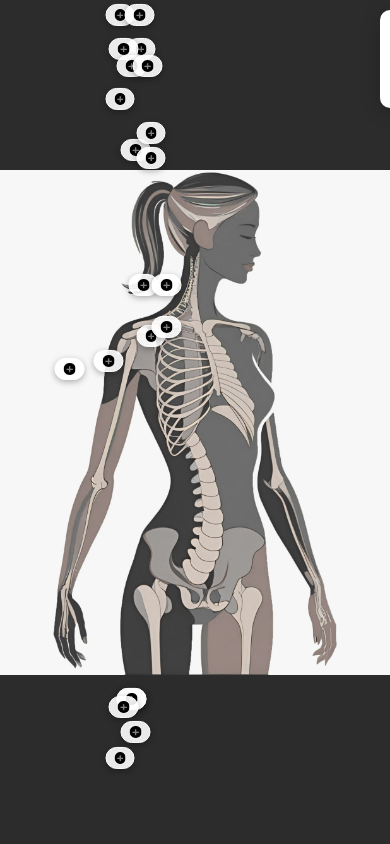
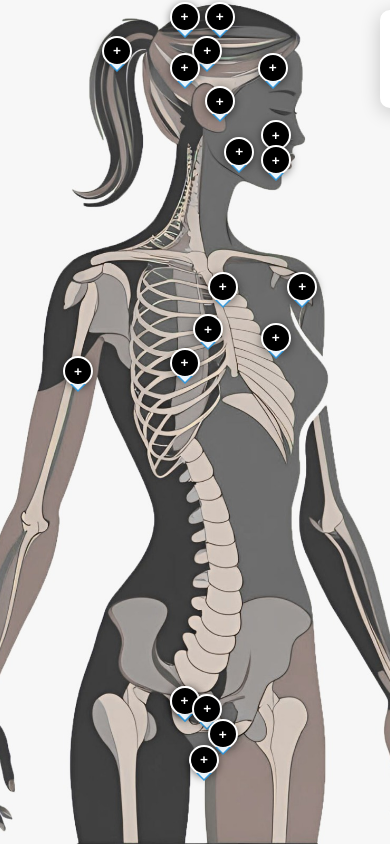
Before and after one commit to ajaved839/humanStructureAdeelRepo, a plain HTML site: page index.html in a window 390 px wide. Drawn offline with Linux system fonts and the light colour scheme.

Commit message:
make it Responseive

```diff
--- a/index.html
+++ b/index.html
@@ -16,8 +16,10 @@
         <!-- Interactive labels positioned over anatomy parts -->
         <div class="labels-container">
             <!-- Hair changes -->
-            <div class="label" data-part="skull" style="top: 6%; left: 45%;">
-                <img src="ref.jpeg" alt="Skull" class="label-text" style="width: 30%; height: auto;">
+            <div class="label" data-part="skull" style="top: 6%;left: 45%;">
+                <div class="label-text">
+                    +
+                </div>
                 <div class="label-info">
                     <h3>Hair changes</h3>
                     <p>Hair might start to thin across your whole scalp or just around the crown or sides. It can also become more brittle, and any new growth tends to be finer than before.</p>
@@ -25,8 +27,10 @@
             </div>
 
             <!-- Anxiety -->
-            <div class="label" data-part="clavicle" style="top: 8%; right: 35%; top: 2%;">
-                <img src="ref.jpeg" alt="Clavicle" class="label-text" style="width: 30%; height: auto;">
+            <div class="label" data-part="clavicle" style="top: 8%; right: 48%; top: 2%;">
+                 <div class="label-text">
+                    +
+                </div>
                 <div class="label-info">
                     <h3>Anxiety</h3>
                     <p>A common feeling that can leave you stressed, afraid, or on edge. Sometimes it even shows up as physical symptoms, like a racing heart, and it can make things like hot flashes feel even more intense.</p>
@@ -34,8 +38,10 @@
             </div>
 
              <!-- Loss of confidence and self-esteem -->
-             <div class="label" data-part="clavicle" style="top: 8%; right: 30%; top: 2%;">
-                <img src="ref.jpeg" alt="Clavicle" class="label-text" style="width: 30%; height: auto;">
+             <div class="label" data-part="clavicle" style="top: 8%; right: 45%; top: 2%;">
+                 <div class="label-text">
+                    +
+                </div>
                 <div class="label-info">
                     <h3>Loss of confidence and self-esteem</h3>
                     <p>As with most symptoms of the menopause, loss of confidence may result from the reduction in estrogen and possibly testosterone. Many women feel like they don’t recognize themselves or they feel “a shift”. It’s difficult for them to describe but a studied phenomenon that has been noted in perimenopause and menopause and significantly affects many women’s lives.</p>
@@ -43,8 +49,10 @@
             </div>
 
              <!-- Insomniam -->
-             <div class="label" data-part="clavicle" style="top: 8%; right: 34%; top: 6%;">
-                <img src="ref.jpeg" alt="Clavicle" class="label-text" style="width: 30%; height: auto;">
+             <div class="label" data-part="clavicle" style="top: 8%; right: 49%; top: 6%;">
+                 <div class="label-text">
+                    +
+                </div>
                 <div class="label-info">
                     <h3>Insomniam</h3>
                     <p>Difficulty falling asleep. Many women have difficulty staying asleep as well.</p>
@@ -52,8 +60,10 @@
             </div>
 
              <!-- Brain Fog -->
-             <div class="label" data-part="clavicle" style="top: 8%; right: 32%; top: 8%;">
-                <img src="ref.jpeg" alt="Clavicle" class="label-text" style="width: 30%; height: auto;">
+             <div class="label" data-part="clavicle" style="top: 8%; right: 47%; top: 8%;">
+                 <div class="label-text">
+                    +
+                </div>
                 <div class="label-info">
                     <h3>Brain Fog</h3>
                     <p>Often described as a feeling of mental cloudiness, forgetfulness, or confusion. It’s when your thinking feels slow or fuzzy—you might have trouble focusing, forget things more easily, or struggle to find the right words.</p>
@@ -62,8 +72,10 @@
 
 
               <!-- Depression -->
-              <div class="label" data-part="clavicle" style="top: 8%; right: 28%; top: 8%;">
-                <img src="ref.jpeg" alt="Clavicle" class="label-text" style="width: 30%; height: auto;">
+              <div class="label" data-part="clavicle" style="top: 8%; right: 43%; top: 8%;">
+                 <div class="label-text">
+                    +
+                </div>
                 <div class="label-info">
                     <h3>Depression</h3>
                     <p>Depression can leave you feeling sad, low, and uninterested in things you usually enjoy, and it can range from mild to severe and last for different lengths of time. It’s a common part of menopause that often goes unnoticed.</p>
@@ -71,8 +83,10 @@
             </div>
 
              <!-- Tinnitus -->
-             <div class="label" data-part="clavicle" style="top: 8%; right: 35%; top: 12%;">
-                <img src="ref.jpeg" alt="Clavicle" class="label-text" style="width: 30%; height: auto;">
+             <div class="label" data-part="clavicle" style="top: 8%; right: 45%; top: 12%;">
+                 <div class="label-text">
+                    +
+                </div>
                 <div class="label-info">
                     <h3>Tinnitus</h3>
                     <p>You might start noticing sounds that aren’t actually there, like ringing, buzzing, roaring, hissing, or clicking in your ears. These noises can be quiet or loud, and they might come and go or stick around.</p>
@@ -80,8 +94,10 @@
             </div>
 
             <!-- Dental Problems -->
-            <div class="label" data-part="clavicle" style="top: 8%; right: 31%; top: 18%;">
-                <img src="ref.jpeg" alt="Clavicle" class="label-text" style="width: 30%; height: auto;">
+            <div class="label" data-part="clavicle" style="top: 8%; right: 46%; top: 18%;">
+                 <div class="label-text">
+                    +
+                </div>
                 <div class="label-info">
                     <h3>Dental Problems</h3>
                     <p>Gum disease and tooth decay can become more common during menopause. With less estrogen, you might get a dry mouth, which makes it easier for germs to stick around.</p>
@@ -89,8 +105,10 @@
             </div>
 
             <!-- Dry skin -->
-            <div class="label" data-part="clavicle" style="top: 8%; right: 27%; top: 16%;">
-                <img src="ref.jpeg" alt="Clavicle" class="label-text" style="width: 30%; height: auto;">
+            <div class="label" data-part="clavicle" style="top: 5%; right: 42%; top: 16%;">
+                 <div class="label-text">
+                    +
+                </div>
                 <div class="label-info">
                     <h3>Dry skin</h3>
                     <p>When estrogen drops during perimenopause and menopause, it can really change your skin. You might notice dryness, more wrinkles, acne, or extra facial hair. Skin can also get more delicate and bruise more easily.</p>
@@ -98,8 +116,10 @@
             </div>
 
              <!-- Burning Mouth -->
-             <div class="label" data-part="clavicle" style="top: 8%; right: 27%; top: 19%;">
-                <img src="ref.jpeg" alt="Clavicle" class="label-text" style="width: 30%; height: auto;">
+             <div class="label" data-part="clavicle" style="top: 8%; right: 42%; top: 19%;">
+                 <div class="label-text">
+                    +
+                </div>
                 <div class="label-info">
                     <h3>Burning Mouth</h3>
                     <p>Burning mouth syndrome: sensations like burning, heat, tingling, and pain—sometimes along with other odd feelings—even though there’s no clear sign of damage or injury. Additionally, many women notice changes to the way food tastes.</p>
@@ -108,8 +128,10 @@
 
 
             <!-- Hot flashes and night sweats -->
-            <div class="label" data-part="sternum"  style="top: 8%; right: 29%; top: 34%;">
-                <img src="ref.jpeg" alt="Sternum" class="label-text" style="width: 30%; height: auto;">
+            <div class="label" data-part="sternum"  style="top: 8%; right: 44%; top: 34%;">
+                <div class="label-text">
+                    +
+                </div>
                 <div class="label-info">
                     <h3>Hot flashes and night sweats</h3>
                     <p>Night sweats can show up even if you don’t get daytime hot flashes. Waking up drenched, with sweaty sheets and pajamas is common.</p>
@@ -117,8 +139,10 @@
             </div>
 
             <!-- Joint Pain -->
-            <div class="label" data-part="sternum"  style="top: 8%; right: 23%; top: 34%;">
-                 <img src="ref.jpeg" alt="Sternum" class="label-text" style="width: 30%; height: auto;">
+            <div class="label" data-part="sternum"  style="top: 8%; right:41%; top: 34%;">
+                 <div class="label-text">
+                    +
+                </div>
                 <div class="label-info">
                     <h3>Joint Pain</h3>
                     <p>When estrogen levels drop, it can affect your joints and the connective tissue that holds everything together. This often leads to muscle aches, pains, and stiffness.</p>
@@ -127,8 +151,10 @@
 
 
             <!-- Heart disease -->
-            <div class="label" data-part="sternum"  style="top: 8%; right: 27%; top: 40%;">
-                <img src="ref.jpeg" alt="Sternum" class="label-text" style="width: 30%; height: auto;">
+            <div class="label" data-part="sternum"  style="top: 8%; right: 42%; top: 40%;">
+                <div class="label-text">
+                    +
+                </div>
                 <div class="label-info">
                     <h3>Heart disease</h3>
                     <p>The risk increases after the menopause. Many women will notice increased cholesterol as declining estrogen causes changes to blood vessels, cholesterol and blood</p>
@@ -136,8 +162,10 @@
             </div>
 
             <!-- Palpitations -->
-            <div class="label" data-part="sternum"  style="top: 8%; right: 23%; top: 39%;">
-                <img src="ref.jpeg" alt="Sternum" class="label-text" style="width: 30%; height: auto;">
+            <div class="label" data-part="sternum"  style="top: 8%; right: 39%; top: 39%;">
+                <div class="label-text">
+                    +
+                </div>
                 <div class="label-info">
                     <h3>Palpitations</h3>
                     <p>TMany women feel irregular heart beats during perimenopause and menopause—like your heart is pounding or fluttering in your chest. Although this can be associated with peri/menopause, it's important to be checked out to rule out other causes.</p>
@@ -146,8 +174,10 @@
 
 
             <!-- Shortness of breath -->
-            <div class="label" data-part="sternum"  style="top: 8%; right: 38%; top: 43%;">
-                <img src="ref.jpeg" alt="Sternum" class="label-text" style="width: 30%; height: auto;">
+            <div class="label" data-part="sternum"  style="top: 8%; right: 47%; top: 43%;">
+                <div class="label-text">
+                    +
+                </div>
                 <div class="label-info">
                     <h3>Shortness of breath</h3>
                     <p>Studies show some women experience breathing problems during the perimenopause and menopause transition. Some feel more short of breath than usual, while others notice they get tired faster or can’t exercise like they used to. For some, the change is so subtle they only find out when a doctor checks their lung function.</p>
@@ -157,8 +187,10 @@
 
 
             <!-- Muscle aches and pains -->
-            <div class="label" data-part="sternum"  style="top: 8%; right: 48%; top: 44%;">
-                <img src="ref.jpeg" alt="Sternum" class="label-text" style="width: 30%; height: auto;">
+            <div class="label" data-part="sternum"  style="top: 8%; left: 40%; top: 44%;">
+                <div class="label-text">
+                    +
+                </div>
                 <div class="label-info">
                     <h3>Muscle aches and pains</h3>
                     <p>When estrogen levels drop, it can affect your joints, muscles, and the connective tissue that holds your skeleton together. This can lead to general muscle aches, pains, and stiffness.</p>
@@ -168,8 +200,10 @@
 
 
              <!-- Muscle aches and pains -->
-             <div class="label" data-part="sternum"  style="top: 8%; right: 32%; top: 83%;">
-                <img src="ref.jpeg" alt="Sternum" class="label-text" style="width: 30%; height: auto;">
+             <div class="label" data-part="sternum"  style="top: 8%; right: 47%; top: 83%;">
+                <div class="label-text">
+                    +
+                </div>
                 <div class="label-info">
                     <h3>Muscle aches and pains</h3>
                     <p>When estrogen levels drop, it can affect your joints, muscles, and the connective tissue that holds your skeleton together. This can lead to general muscle aches, pains, and stiffness.</p>
@@ -179,8 +213,10 @@
 
 
              <!-- Low Libido -->
-             <div class="label" data-part="sternum"  style="top: 8%; right: 32%; top: 83%;">
-                <img src="ref.jpeg" alt="Sternum" class="label-text" style="width: 30%; height: auto;">
+             <div class="label" data-part="sternum"  style="top: 8%; right: 47%; top: 83%;">
+                <div class="label-text">
+                    +
+                </div>
                 <div class="label-info">
                     <h3>Low Libido</h3>
                     <p>Libido actually starts in the brain. Many women find they are not interested in sex, although they want to want to be more interested and miss the interest and desire they used to have.</p>
@@ -188,8 +224,10 @@
             </div>
 
             <!-- Bladder infections -->
-            <div class="label" data-part="sternum"  style="top: 8%; right: 34%; top: 84%;">
-                <img src="ref.jpeg" alt="Sternum" class="label-text" style="width: 30%; height: auto;">
+            <div class="label" data-part="sternum"  style="top: 8%; right: 49%; top: 84%;">
+                <div class="label-text">
+                    +
+                </div>
                 <div class="label-info">
                     <h3>Bladder infections</h3>
                     <p>Bladder infections, also known as urinary tract infections (UTIs), are pretty common and can make it painful or cause a burning feeling when you pee.</p>
@@ -199,8 +237,10 @@
 
 
             <!-- Urinary symptoms -->
-            <div class="label" data-part="sternum"  style="top: 8%; right: 31%; top: 87%;">
-                <img src="ref.jpeg" alt="Sternum" class="label-text" style="width: 30%; height: auto;">
+            <div class="label" data-part="sternum"  style="top: 8%; right: 44%; top: 87%;">
+                <div class="label-text">
+                    +
+                </div>
                 <div class="label-info">
                     <h3>Urinary symptoms</h3>
                     <p>Urinary symptoms: Bladder issues can be leaking urine, needing to get up at night, having to pee more often, or not being able to hold your urine.</p>
@@ -209,8 +249,10 @@
 
 
               <!-- Vaginal changes -->
-              <div class="label" data-part="sternum"  style="top: 8%; right: 35%; top: 90%;">
-                <img src="ref.jpeg" alt="Sternum" class="label-text" style="width: 30%; height: auto;">
+              <div class="label" data-part="sternum"  style="top: 8%; right: 50%; top: 90%;">
+                <div class="label-text">
+                    +
+                </div>
                 <div class="label-info">
                     <h3>Vaginal changes</h3>
                     <p>Vaginal dryness, itching, and irritation are common during menopause and affect more than a third of women in perimenopause and menopause. This can make sex painful and for some women, make daily activities difficult. Without treatment, these changes will persist and likely worsen throughout the lifetime.</p>
--- a/styles.css
+++ b/styles.css
@@ -54,6 +54,9 @@ body {
     user-select: none;
     z-index: 3;
     opacity: 0.9;
+    /* CSS custom properties for responsive positioning */
+    --original-right: 50%;
+    --original-left: 50%;
 }
 
 .label-text {
@@ -70,6 +73,23 @@ body {
     position: relative;
     z-index: 4;
     white-space: nowrap;
+}
+
+/* Special styling for circular label-text elements */
+.label-text:not(img) {
+    background: #000000;
+    color: #ffffff;
+    border-radius: 50%;
+    width: 30px;
+    height: 30px;
+    display: flex;
+    align-items: center;
+    justify-content: center;
+    padding: 0;
+    font-size: 16px;
+    font-weight: bold;
+    border: 2px solid #ffffff;
+    box-shadow: 0 2px 8px rgba(0, 0, 0, 0.5);
 }
 
 .label-text::before {
@@ -210,9 +230,16 @@ body {
 
 /* Responsive design */
 @media (max-width: 768px) {
+    .body-diagram {
+        background-size: cover;
+    }
+
     .label-text {
+        font-size: 10px;
+        padding: 4px 6px;
+        width: 20px;
+        height: 20px;
         font-size: 12px;
-        padding: 6px 10px;
     }
 
     .info-panel {
@@ -226,6 +253,22 @@ body {
         font-size: 12px;
     }
 
+    /* Reduce right and left positioning by 20% on tablet screens */
+    .label[style*="right: 38%"] { right: 30.4% !important; }
+    .label[style*="right: 41%"] { right: 32.8% !important; }
+    .label[style*="right: 42%"] { right: 33.6% !important; }
+    .label[style*="right: 43%"] { right: 34.4% !important; }
+    .label[style*="right: 44%"] { right: 35.2% !important; }
+    .label[style*="right: 45%"] { right: 36% !important; }
+    .label[style*="right: 46%"] { right: 36.8% !important; }
+    .label[style*="right: 47%"] { right: 37.6% !important; }
+    .label[style*="right: 48%"] { right: 38.4% !important; }
+    .label[style*="right: 49%"] { right: 39.2% !important; }
+    .label[style*="right: 50%"] { right: 40% !important; }
+
+    .label[style*="left: 40%"] { left: 32% !important; }
+    .label[style*="left: 45%"] { left: 36% !important; }
+
     .label-info h3 {
         font-size: 16px;
     }
@@ -233,8 +276,11 @@ body {
 
 @media (max-width: 480px) {
     .label-text {
+        font-size: 8px;
+        padding: 3px 5px;
+        width: 18px;
+        height: 18px;
         font-size: 10px;
-        padding: 4px 8px;
     }
 
     .info-panel {
@@ -246,6 +292,22 @@ body {
     .label-info {
         width: 180px;
     }
+
+    /* Reduce right and left positioning by 20% on mobile screens */
+    .label[style*="right: 38%"] { right: 30.4% !important; }
+    .label[style*="right: 41%"] { right: 14.8% !important; }
+    .label[style*="right: 42%"] { right: 21.6% !important; }
+    .label[style*="right: 43%"] { right: 22.4% !important; }
+    .label[style*="right: 44%"] { right: 35.2% !important; }
+    .label[style*="right: 45%"] { right: 36% !important; }
+    .label[style*="right: 46%"] { right: 31% !important; }
+    .label[style*="right: 47%"] { right: 45% !important; }
+    .label[style*="right: 48%"] { right: 45% !important; }
+    .label[style*="right: 49%"] { right: 39.2% !important; }
+    .label[style*="right: 50%"] { right: 40% !important; }
+
+    .label[style*="left: 40%"] { left: 20% !important; }
+    .label[style*="left: 45%"] { left: 30% !important; }
 }
 
 /* Touch-friendly interactions */
@@ -259,8 +321,10 @@ body {
     }
 
     .label-text {
-        padding: 10px 15px;
-        font-size: 16px;
+        padding: 6px 8px;
+        font-size: 12px;
+        width: 24px;
+        height: 24px;
     }
 }
 
@@ -307,6 +371,27 @@ body {
     -webkit-tap-highlight-color: transparent;
 }
 
+/* Additional mobile optimizations */
+@media (max-width: 768px) {
+    .label {
+        transform: translate(-50%, -50%) scale(0.8);
+    }
+
+    .label:active {
+        transform: translate(-50%, -50%) scale(0.7);
+    }
+}
+
+@media (max-width: 480px) {
+    .label {
+        transform: translate(-50%, -50%) scale(0.7);
+    }
+
+    .label:active {
+        transform: translate(-50%, -50%) scale(0.6);
+    }
+}
+
 /* Print styles */
 @media print {
     .info-panel {
```
